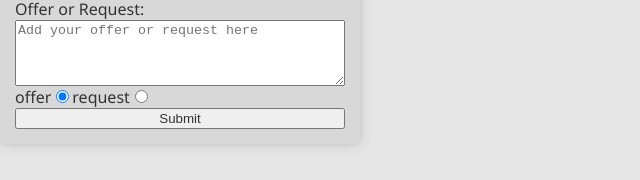
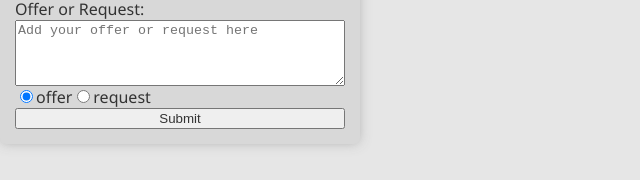
Before and after one commit to cherryontech/acesquad, a React (Vite) app: page /submit in a window 1280 px wide. Shown: the part 253-433 px from the top of the page, without its empty margins (0-640 px from the left). Built offline with nearby package versions, Linux system fonts and the light colour scheme.

Commit message:
move labels positions

```diff
--- a/client/TextArea.jsx
+++ b/client/TextArea.jsx
@@ -74,11 +74,10 @@ const TextArea = () => {
         />
         <div onChange={set("submission")}>
           <label htmlFor="submission">
+          <input id="offer" type="radio" name="submission" value="offer" defaultChecked={true}/>
           <label for="offer" aria-label="offer">offer</label>
-          <input id="offer" type="radio" name="submission" value="offer" defaultChecked={true}/>
+          <input id="request" type='radio' name='submission' value='request'/>
           <label for="request" aria-label="request">request</label>
-          <input id="request" type='radio' name='submission' value='request'/>
-
           </label>
         </div>
 
```
